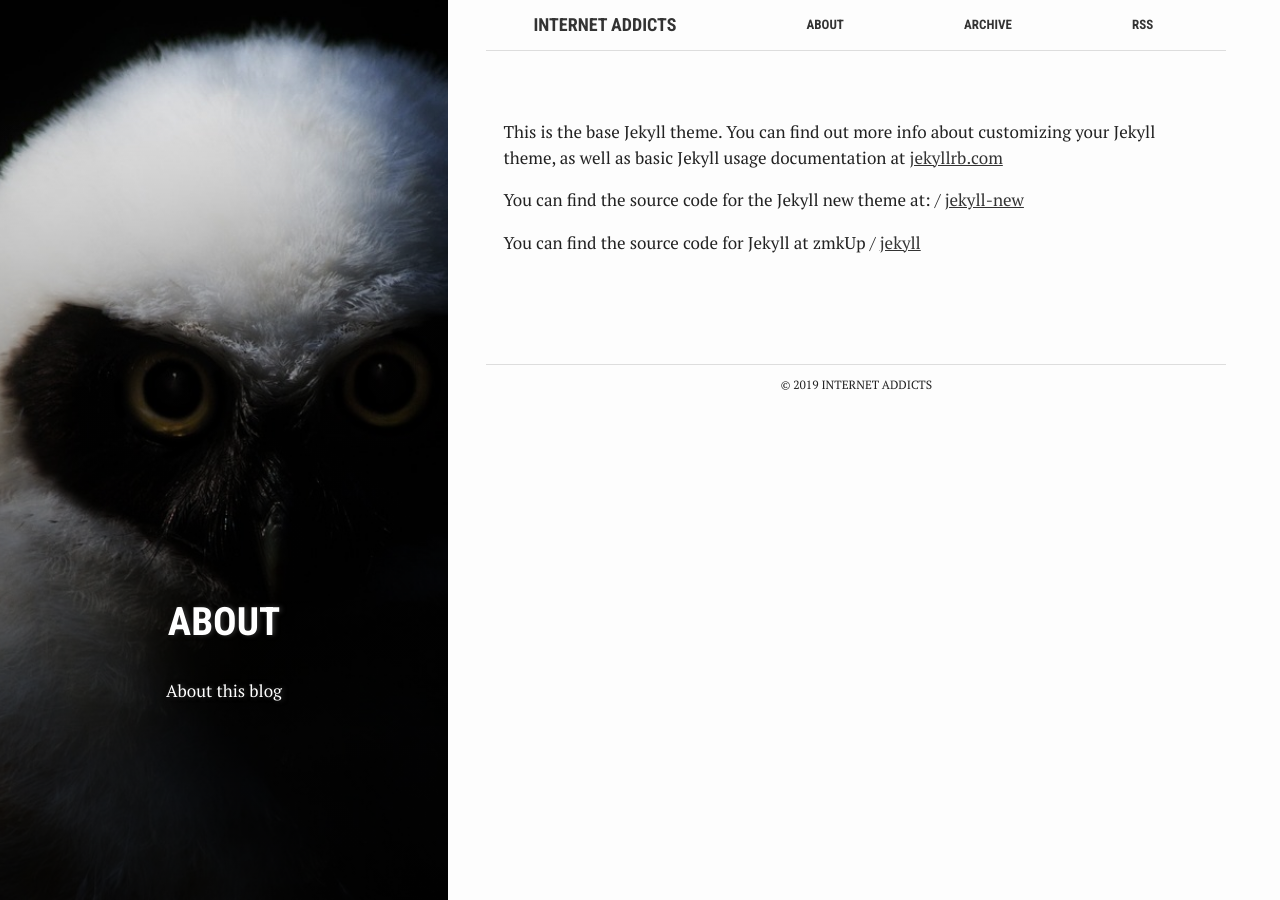
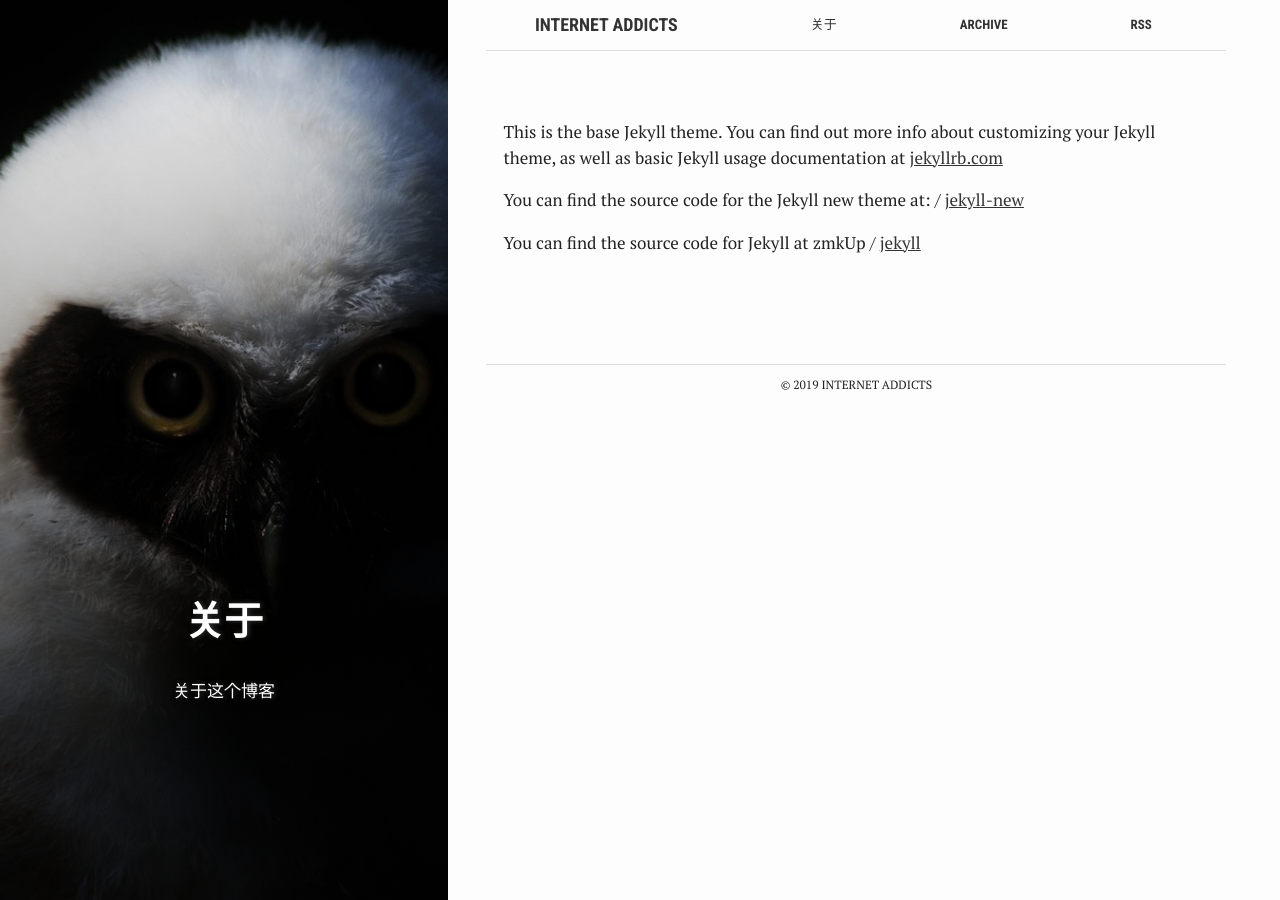
Before and after one commit to zmkUp/zmkUp.github.io, a Jekyll site: the page built from about.md, in a window 1280 px wide. Built offline with Jekyll 4.4.1, drawn with Linux system fonts in a browser that asks for light colours.

Commit message:
Update about.md

```diff
--- a/about.md
+++ b/about.md
@@ -1,10 +1,10 @@
 ---
 bg: "owl.jpg"
 layout: page
-title: "About"
+title: "关于"
 crawlertitle: "Why and how this blog was created"
 permalink: /about/
-summary: "About this blog"
+summary: "关于这个博客"
 active: about
 ---
 
```
